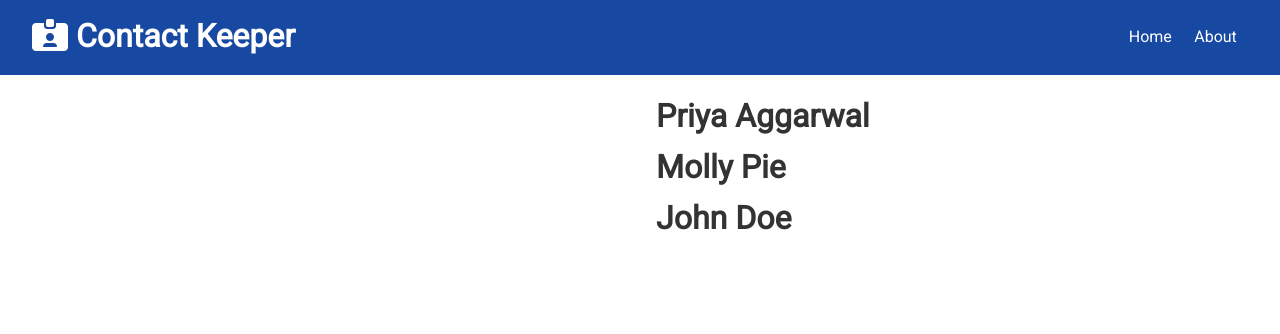
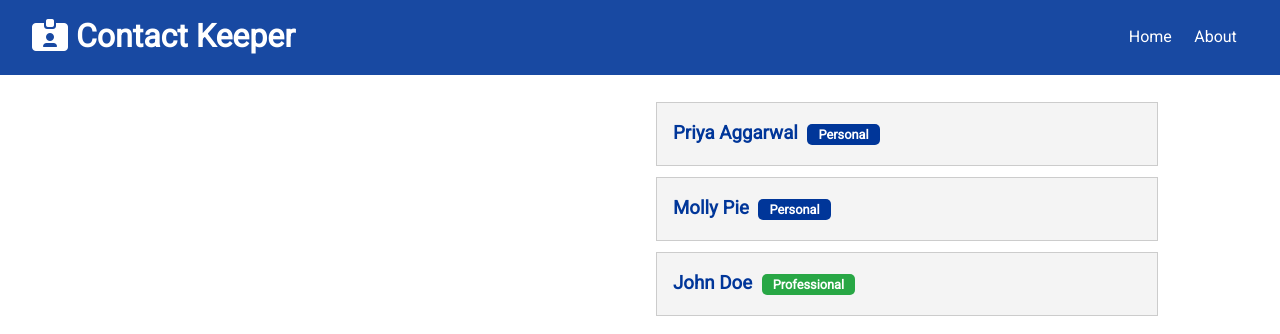
Before and after one commit to Priya2123/Contact-Keeper, a React (Create React App) app in the folder client/: page / in a window 1280 px wide. Shown: the top 334 px of the page. Built offline with nearby package versions, Linux system fonts and the light colour scheme.

Commit message:
contactItem name type

```diff
--- a/client/src/components/contacts/Contact.js
+++ b/client/src/components/contacts/Contact.js
@@ -1,4 +1,5 @@
 import React, { Fragment, useContext } from "react";
+import ContactItem from "./ContactItem";
 import ContactContext from "../../context/contact/ContactContext";
 
 const Contact = () => {
@@ -8,7 +9,8 @@
   return (
     <div>
       {contacts.map((contact) => (
-        <h1>{contact.name}</h1>
+        //prop passed
+        <ContactItem key={contact.id} contact={contact} />
       ))}
     </div>
   );
--- a/client/src/components/contacts/ContactItem.js
+++ b/client/src/components/contacts/ContactItem.js
@@ -0,0 +1,23 @@
+import React from "react";
+
+//prop received
+const ContactItem = ({ contact }) => {
+  const { id, name, email, phone, type } = contact;
+  return (
+    <div className="card bg-light">
+      <h3 className="text-primary text-left">
+        {name}{" "}
+        <span
+          className={
+            "badge " +
+            (type === "professional" ? "badge-success" : "badge-primary")
+          }
+        >
+          {type.charAt(0).toUpperCase() + type.slice(1)}
+        </span>
+      </h3>
+    </div>
+  );
+};
+
+export default ContactItem;
```
